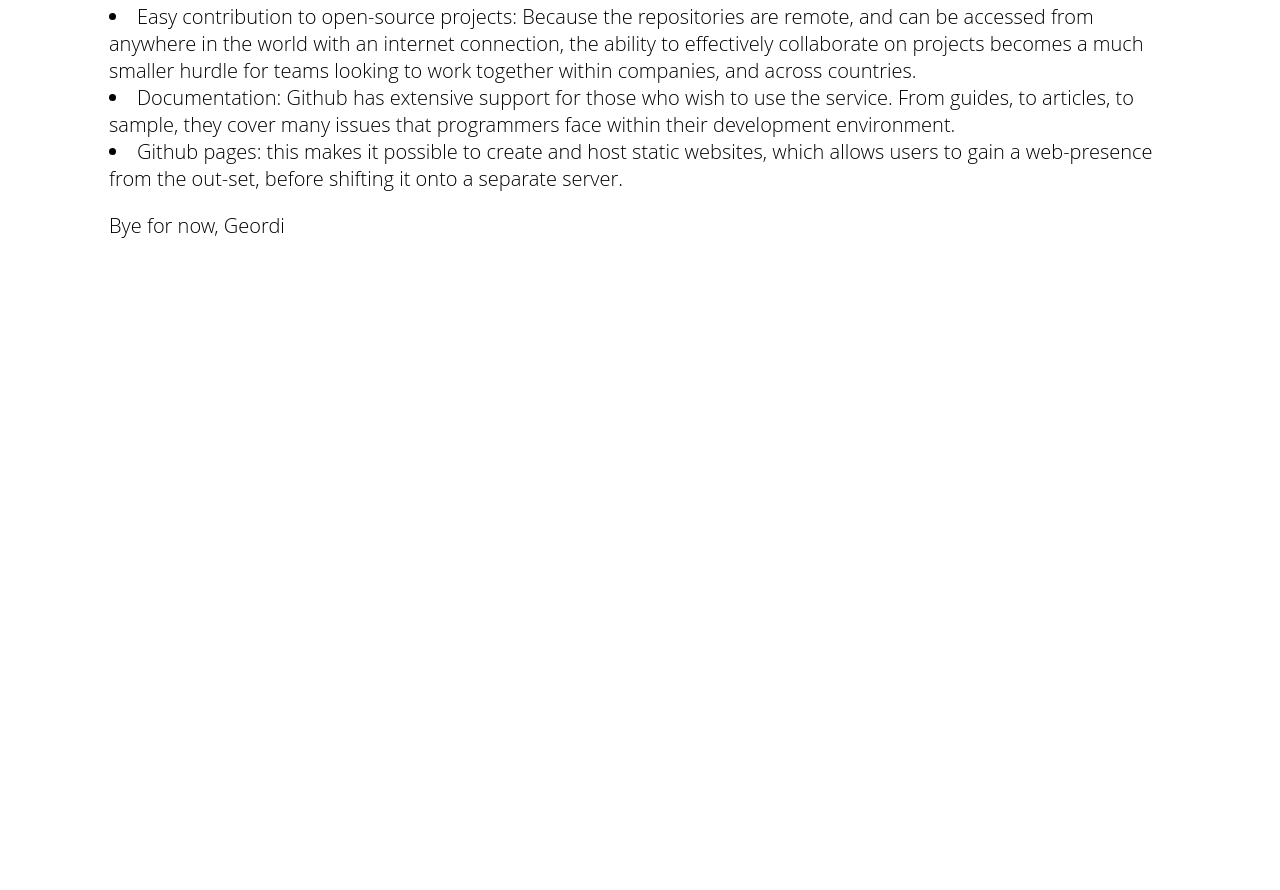
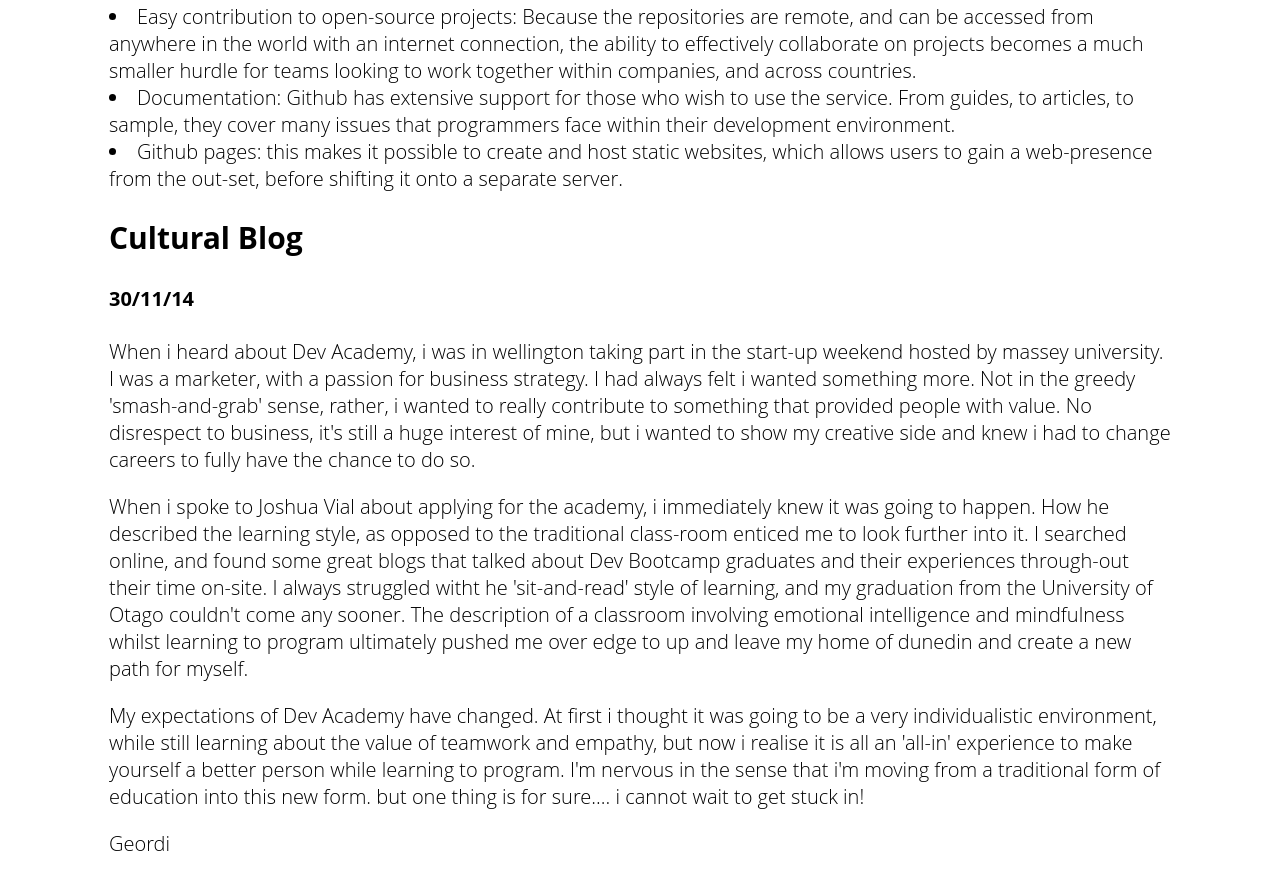
Before and after one commit to iraritchiemeek/geordidearns.github.io, a plain HTML site: page index.html in a window 1280 px wide. Shown: the part 1078-1968 px from the top of the page. Before the commit the page ends 1387 px from the top, so only its background shows below. Drawn offline with Linux system fonts and the light colour scheme.

Commit message:
Added Cultural Blog

```diff
--- a/index.html
+++ b/index.html
@@ -56,8 +56,17 @@
 
                   </p>
 
+                  <h2> Cultural Blog</h2>
+                  <h4>30/11/14</h4>
 
-                    <p>Bye for now, Geordi</p>
+                  <p> When i heard about Dev Academy, i was in wellington taking part in the start-up weekend hosted by massey university. I was a marketer, with a passion for business strategy. I had always felt i wanted something more. Not in the greedy 'smash-and-grab' sense, rather, i wanted to really contribute to something that provided people with value. No disrespect to business, it's still a huge interest of mine, but i wanted to show my creative side and knew i had to change careers to fully have the chance to do so.</p>
+
+                  <p>When i spoke to Joshua Vial about applying for the academy, i immediately knew it was going to happen. How he described the learning style, as opposed to the traditional class-room enticed me to look further into it. I searched online, and found some great blogs that talked about Dev Bootcamp graduates and their experiences through-out their time on-site. I always struggled witht he 'sit-and-read' style of learning, and my graduation from the University of Otago couldn't come any sooner. The description of a classroom involving emotional intelligence and mindfulness whilst learning to program ultimately pushed me over edge to up and leave my home of dunedin and create a new path for myself.</p>
+
+                  <p>My expectations of Dev Academy have changed. At first i thought it was going to be a very individualistic environment, while still learning about the value of teamwork and empathy, but now i realise it is all an 'all-in' experience to make yourself a better person while learning to program. I'm nervous in the sense that i'm moving from a traditional form of education into this new form. but one thing is for sure.... i cannot wait to get stuck in!</p>
+
+
+                    <p>Geordi</p>
                   </div>
              </div>
 
```
